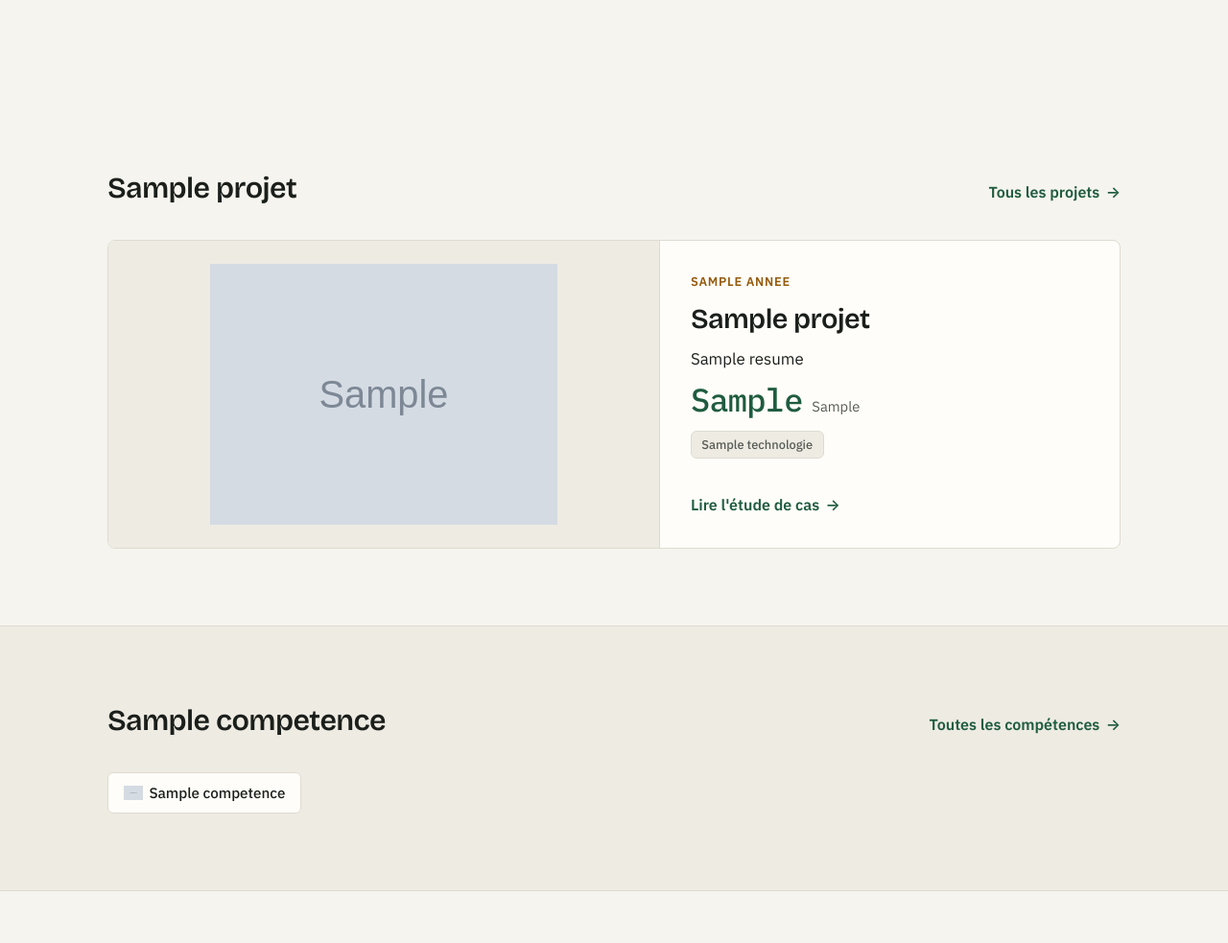
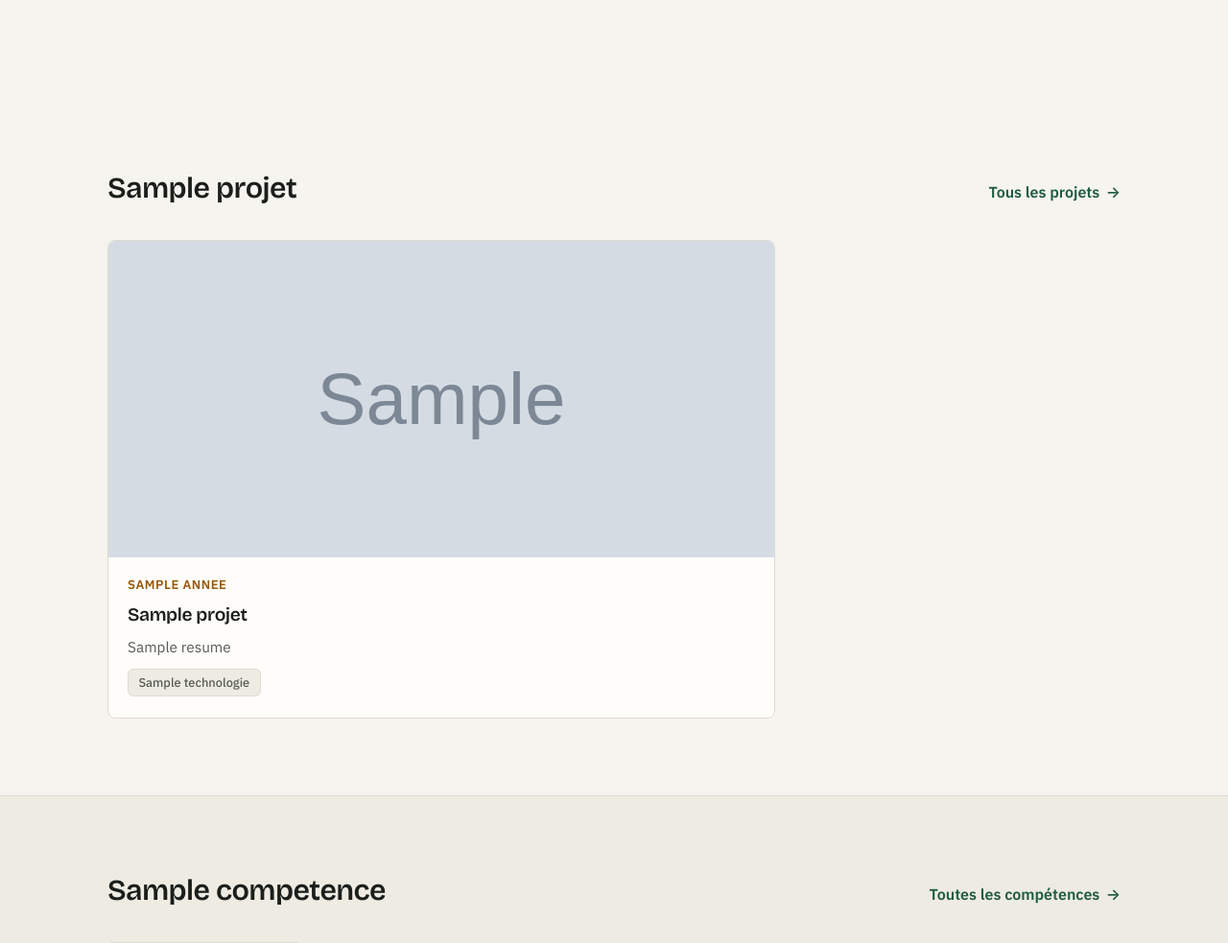
Before and after one commit to 310bsko/Portfolio, a Django app: template templates/accueil.html in a window 1280 px wide. Shown: the part 513-1496 px from the top of the page at 96% size. Run offline with Django 5.2, Linux system fonts and the light colour scheme; the template is opened without the code that fills it: most values are stand-ins (such as "Sample title", 1, 10 or a date in 2020); grey boxes marked "Sample" are stand-in pictures; parts of the project's set-up code (start-up, migrations or seed data) failed here and were passed over.

Commit message:
Projets : retour a la grille de cartes
- Retour a l'ancien affichage (grille, projet vedette plus large, inclinaison, zoom)
- Garde la palette vert foret et les nouvelles polices, sans halo
- Retrait des champs probleme et chiffre cle (migration 0004)

Co-Authored-By: Claude Opus 5.5 <noreply@anthropic.com>

```diff
--- a/static/css/site.css
+++ b/static/css/site.css
@@ -215,46 +215,30 @@ a:hover { color: var(--accent-survol); }
 .page-entete__sous-titre { margin-top: .9rem; max-width: 42rem; font-size: clamp(1.02rem, 2.2vw, 1.15rem); color: var(--secondaire); }
 .vide { padding: 2.5rem 1rem; text-align: center; color: var(--secondaire); background: var(--attenue); border-radius: var(--rayon); }
 
-/* ---------- Projets : études de cas ----------
-   Une étude par ligne : le visuel (idéalement le schéma d'architecture) en entier,
-   puis la catégorie, le titre, le problème en une phrase et un chiffre clé. */
-.grille-projets { display: grid; gap: 1.5rem; }
+/* ---------- Projets ---------- */
+.grille-projets { display: grid; gap: 1.25rem; }
+@media (min-width: 620px) { .grille-projets { grid-template-columns: repeat(2, minmax(0, 1fr)); } }
+@media (min-width: 960px) {
+  .grille-projets { grid-template-columns: repeat(3, minmax(0, 1fr)); gap: 1.5rem; }
+  .grille-projets--vedette > :first-child { grid-column: span 2; }
+  .grille-projets--vedette > :first-child .carte__image { aspect-ratio: 16 / 7.6; }
+}
 .carte {
-  position: relative; display: grid;
+  position: relative; display: flex; flex-direction: column;
   background: var(--carte); border: 1px solid var(--bordure); border-radius: var(--rayon); overflow: hidden;
-  transition: border-color var(--duree) var(--courbe);
 }
-.carte:hover { border-color: var(--bordure-forte); }
-.carte__image { position: relative; aspect-ratio: 16 / 10; background: var(--attenue); border-bottom: 1px solid var(--bordure); overflow: hidden; }
-.carte__image img {
-  position: absolute; inset: clamp(.75rem, 3vw, 1.5rem); width: calc(100% - 2 * clamp(.75rem, 3vw, 1.5rem));
-  height: calc(100% - 2 * clamp(.75rem, 3vw, 1.5rem)); max-width: none; object-fit: contain;
-}
-.carte__corps { display: flex; flex-direction: column; align-items: flex-start; gap: .75rem; padding: clamp(1.25rem, 3vw, 2rem); }
-.carte__meta { display: flex; flex-wrap: wrap; gap: .25rem .75rem; font-size: .8rem; font-weight: 600; letter-spacing: .06em; text-transform: uppercase; color: var(--ocre); }
+.carte__image { aspect-ratio: 16 / 10; background: var(--attenue); overflow: hidden; }
+.carte__image img { width: 100%; height: 100%; object-fit: cover; }
+.carte__corps { display: flex; flex-direction: column; gap: .6rem; padding: 1.15rem 1.25rem 1.35rem; }
+.carte__meta { display: flex; flex-wrap: wrap; gap: .25rem .75rem; font-size: .82rem; font-weight: 600; letter-spacing: .04em; text-transform: uppercase; color: var(--ocre); }
 .carte__meta span + span::before { content: "·"; margin-right: .75rem; }
-.carte__titre { font-size: clamp(1.4rem, 3vw, 1.8rem); font-weight: 600; }
+.carte__titre { font-size: 1.2rem; font-weight: 600; }
 .carte__lien { color: var(--texte); text-decoration: none; }
 .carte__lien::after { content: ""; position: absolute; inset: 0; z-index: 2; } /* une seule zone cliquable */
 .carte:hover .carte__lien { color: var(--accent); }
 .carte:focus-within { outline: 3px solid var(--accent); outline-offset: 3px; }
 .carte__lien:focus-visible { outline: none; }
-.carte__probleme { font-size: 1.05rem; line-height: 1.55; color: var(--texte); }
 .carte__resume { color: var(--secondaire); font-size: .96rem; }
-.carte__suite { display: inline-flex; align-items: center; gap: .4rem; margin-top: auto; padding-top: .25rem; font-weight: 600; color: var(--accent); }
-.carte__suite::after { content: "→"; transition: transform var(--duree) var(--courbe); }
-.carte:hover .carte__suite::after { transform: translateX(4px); }
-/* Chiffre clé : en chasse fixe, comme une valeur mesurée */
-.chiffre-cle { display: flex; flex-wrap: wrap; align-items: baseline; gap: .2rem .6rem; }
-.chiffre-cle strong { font-family: var(--chiffres); font-weight: 500; font-size: clamp(1.6rem, 4vw, 2.1rem); line-height: 1.1; letter-spacing: -.02em; color: var(--accent); }
-.chiffre-cle span { font-size: .92rem; color: var(--secondaire); }
-.chiffre-cle--entete { margin-top: 1.25rem; }
-@media (min-width: 760px) {
-  .carte { grid-template-columns: minmax(0, 1.2fr) minmax(0, 1fr); }
-  .carte__image { aspect-ratio: auto; min-height: 320px; border-bottom: 0; border-right: 1px solid var(--bordure); }
-  .grille-projets > .carte:nth-child(even) { grid-template-columns: minmax(0, 1fr) minmax(0, 1.2fr); }
-  .grille-projets > .carte:nth-child(even) .carte__image { order: 2; border-right: 0; border-left: 1px solid var(--bordure); }
-}
 
 .badges { display: flex; flex-wrap: wrap; gap: .4rem; }
 .badges li {
@@ -691,9 +675,13 @@ a:hover { color: var(--accent-survol); }
   .lien-fleche:hover::after { transform: translateX(5px); }
   .lien-retour:hover::before { transform: translateX(-5px); }
 
-  /* Cartes de projet : léger zoom du visuel au survol */
+  /* Cartes de projet : inclinaison 3D et zoom de l'image */
+  .js .carte.pret {
+    transform: perspective(1000px) rotateX(var(--rx, 0deg)) rotateY(var(--ry, 0deg));
+    transition: transform .35s var(--courbe); transition-delay: 0s;
+  }
   .carte__image img { transition: transform var(--duree-lente) var(--courbe); }
-  .carte:hover .carte__image img { transform: scale(1.03); }
+  .carte:hover .carte__image img { transform: scale(1.06); }
   .carte__lien { transition: color var(--duree) var(--courbe); }
 
   .competence, .collaboration, .filtres a { transition: transform .3s var(--courbe), color var(--duree), border-color var(--duree), background-color var(--duree); }
--- a/templates/accueil.html
+++ b/templates/accueil.html
@@ -54,7 +54,7 @@
       <h2>{% firstof sections.projets.titre "Projets" %}</h2>
       <a class="lien-fleche" href="{% url 'projets' %}">Tous les projets</a>
     </div>
-    <div class="grille-projets">
+    <div class="grille-projets grille-projets--vedette">
       {% for projet in projets_vedette %}{% include "portfolio/_carte.html" with h="h3" %}{% endfor %}
     </div>
   </div>
--- a/templates/portfolio/_carte.html
+++ b/templates/portfolio/_carte.html
@@ -1,7 +1,7 @@
 {% load static contenu %}
-<article class="carte reveler" style="--i:{{ forloop.counter0 }}">
+<article class="carte reveler" data-incliner="3" style="--i:{{ forloop.counter0 }}">
   <div class="carte__image" style="view-transition-name:projet-{{ projet.pk }}">
-    {% if projet.image %}<img src="{{ projet.image|image:1000 }}" alt="{{ projet.alt }}" loading="lazy">
+    {% if projet.image %}<img src="{{ projet.image|image:900 }}" alt="{{ projet.alt }}" loading="lazy">
     {% else %}<img src="{% static 'img/projet-defaut.svg' %}" alt="" loading="lazy">{% endif %}
   </div>
   <div class="carte__corps">
@@ -9,13 +9,11 @@
     <p class="carte__meta">{% if projet.categorie.visible %}<span>{{ projet.categorie.nom }}</span>{% endif %}{% if projet.annee %}<span>{{ projet.annee }}</span>{% endif %}</p>
     {% endif %}
     <{{ h|default:"h2" }} class="carte__titre" style="view-transition-name:titre-{{ projet.pk }}"><a class="carte__lien" href="{{ projet.get_absolute_url }}">{{ projet.titre }}</a></{{ h|default:"h2" }}>
-    {% firstof projet.probleme projet.resume as accroche %}{% if accroche %}<p class="carte__probleme">{{ accroche }}</p>{% endif %}
-    {% if projet.chiffre_cle %}<p class="chiffre-cle"><strong>{{ projet.chiffre_cle }}</strong>{% if projet.chiffre_cle_legende %}<span>{{ projet.chiffre_cle_legende }}</span>{% endif %}</p>{% endif %}
+    {% if projet.resume %}<p class="carte__resume">{{ projet.resume }}</p>{% endif %}
     {% with technologies=projet.technologies.all %}{% if technologies %}
     <ul class="badges" translate="no">
       {% for technologie in technologies|slice:":5" %}<li>{{ technologie.nom }}</li>{% endfor %}
     </ul>
     {% endif %}{% endwith %}
-    <span class="carte__suite" aria-hidden="true">Lire l'étude de cas</span>
   </div>
 </article>
--- a/templates/portfolio/projet.html
+++ b/templates/portfolio/projet.html
@@ -23,7 +23,6 @@
       <p class="carte__meta">{% if projet.categorie.visible %}<span>{{ projet.categorie.nom }}</span>{% endif %}{% if projet.annee %}<span>{{ projet.annee }}</span>{% endif %}</p>
       {% endif %}
       {% if projet.resume %}<p class="page-entete__sous-titre">{{ projet.resume }}</p>{% endif %}
-      {% if projet.chiffre_cle %}<p class="chiffre-cle chiffre-cle--entete"><strong>{{ projet.chiffre_cle }}</strong>{% if projet.chiffre_cle_legende %}<span>{{ projet.chiffre_cle_legende }}</span>{% endif %}</p>{% endif %}
       {% if projet.lien_github or projet.lien_demo %}
       <div class="actions">
         {% if projet.lien_demo %}<a class="bouton bouton--plein" href="{{ projet.lien_demo }}" target="_blank" rel="noopener">Voir la démo</a>{% endif %}
```
Also changed, not shown: apps/portfolio/admin.py (+0 -8 lines), apps/portfolio/models.py (+0 -12 lines), apps/portfolio/migrations/0004_retrait_etude_de_cas.py (added).
